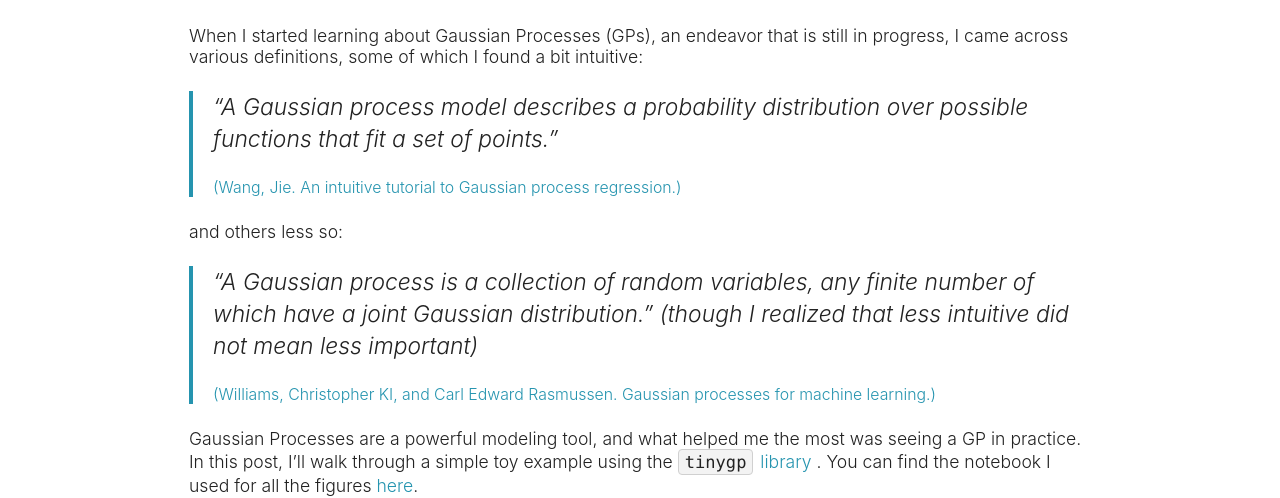
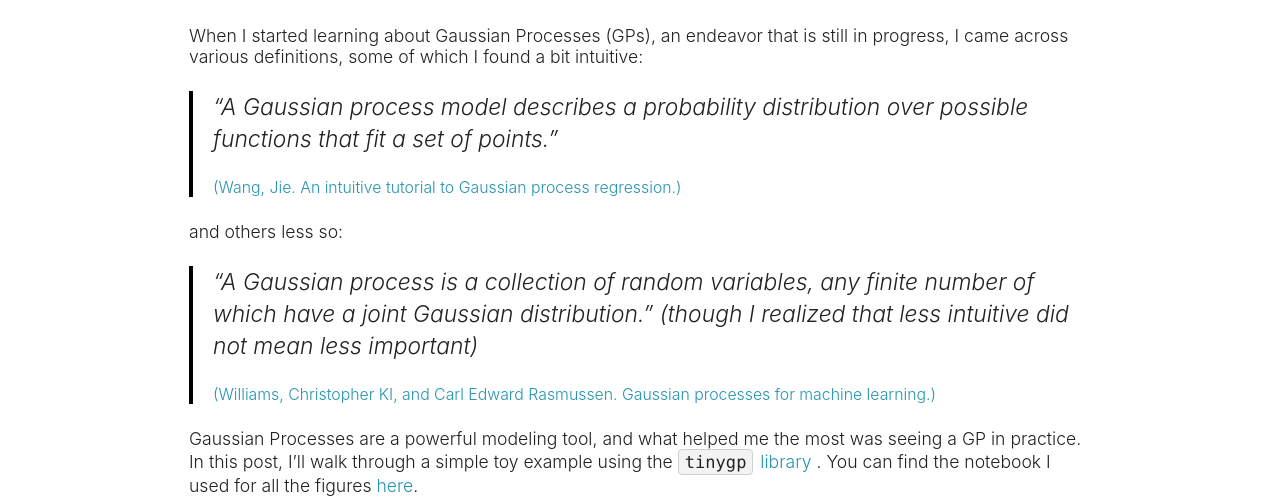
Before and after one commit to zoekko/zoekko.github.io, a Jekyll site: the page blog/gps/gp-toy-example.html, which Jekyll copies as it is, in a window 1280 px wide. Shown: the part 168-666 px from the top of the page. Built offline with Jekyll 4.4.1, drawn with Linux system fonts in a browser that asks for light colours.

Commit message:
Update style.css

```diff
--- a/assets/style.css
+++ b/assets/style.css
@@ -103,7 +103,7 @@ b {
 }
 
 .fancyquote {
-  border-left: 4px solid #2594af;   /* vertical colored line */
+  border-left: 4px solid #000;   /* vertical colored line */
   padding-left: 20px;               /* space between line and text */
   margin: 24px 0;
 }
```
